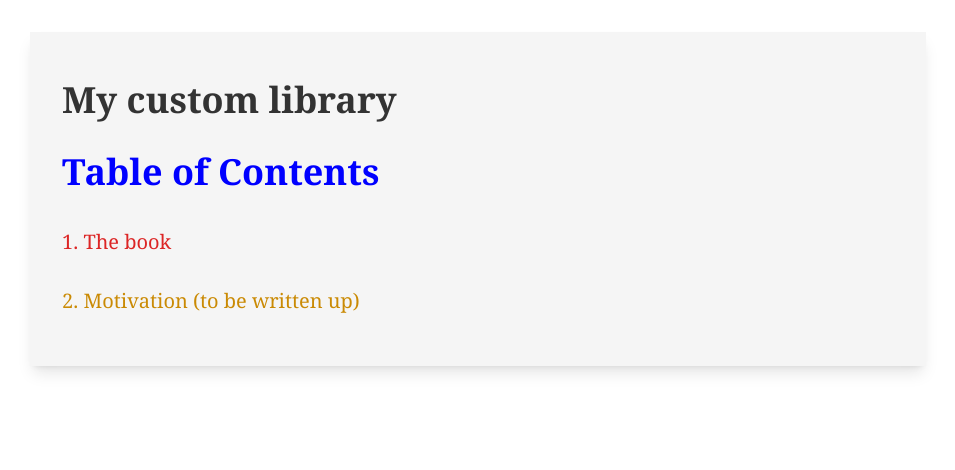
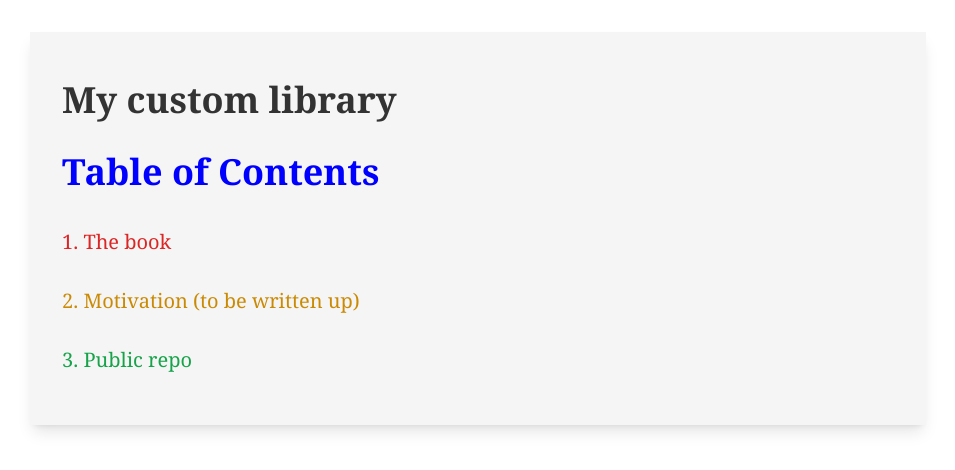
Before and after one commit to 3willows/leviathan, a Next.js app: page / in a window 1280 px wide. Shown: the top 470 px of the page, without its empty margins (162-1117 px from the left). Built offline with nearby package versions, Linux system fonts and the light colour scheme.

Commit message:
Add link to github repo

```diff
--- a/app/page.tsx
+++ b/app/page.tsx
@@ -10,6 +10,7 @@ export default function Page() {
           <Link href={`/hobbes`}> The book </Link></li>
           <li className="text-yellow-600">
          Motivation (to be written up) </li>
+         <li className="text-green-600"><a href="https://github.com/3willows/leviathan">Public repo</a></li>
       </ul>
     </div>
   )
```
